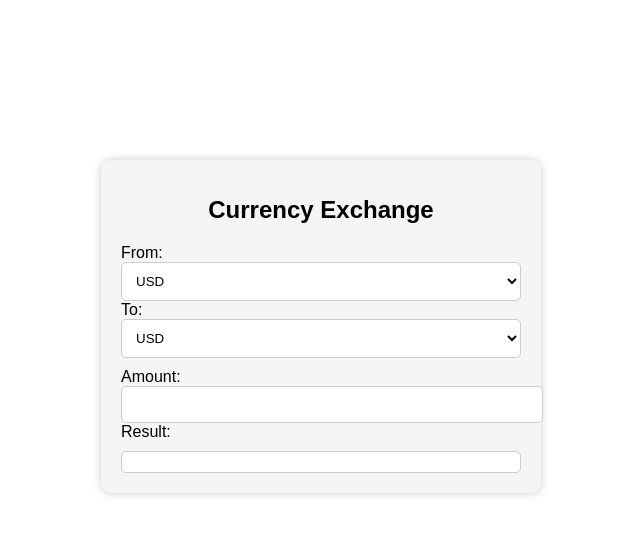
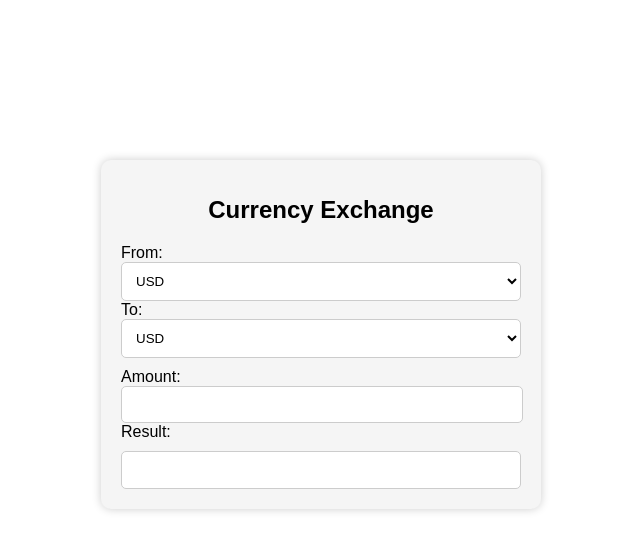
Before and after one commit to RomanK-UA/CurrencyExchanger, a website with bundled scripts: page index.html in a window 1280 px wide. Shown: the whole page, without its empty margins (319-959 px from the left). Built offline with nearby package versions, Linux system fonts and the light colour scheme.

Commit message:
edited minor details

```diff
--- a/package.json
+++ b/package.json
@@ -1,7 +1,5 @@
 {
   "dependencies": {
-    "animejs": "^3.2.1",
-    "chart.js": "^4.4.0",
-    "d3": "^7.8.5"
+    "animejs": "^3.2.1"
   }
 }
--- a/style.css
+++ b/style.css
@@ -43,7 +43,7 @@ select {
 
 #currencyValueInput {
     padding: 10px;
-    width: 100%;
+    width: 95%;
     border: 1px solid #ccc;
     border-radius: 5px;
 }
@@ -57,4 +57,5 @@ select {
     text-align: center;
     font-weight: bold;
     margin-top: 10px;
+    height: 1rem;
 }
```
Also changed, not shown: 1 other file.
